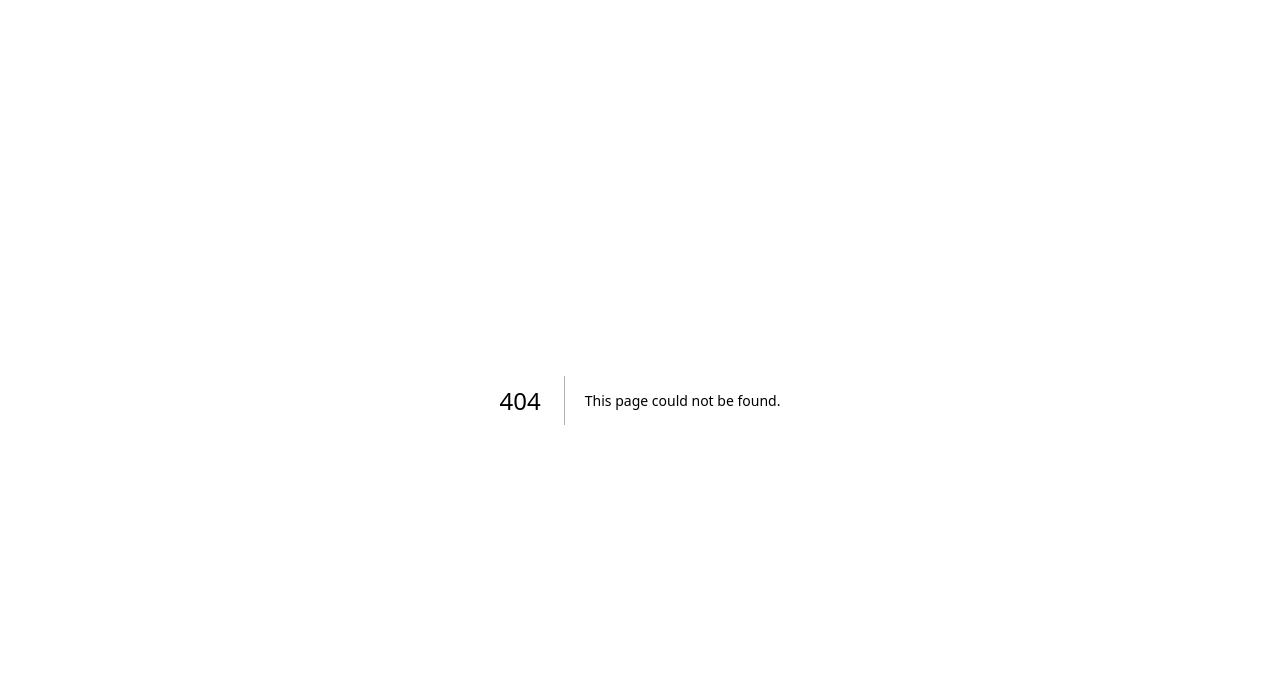
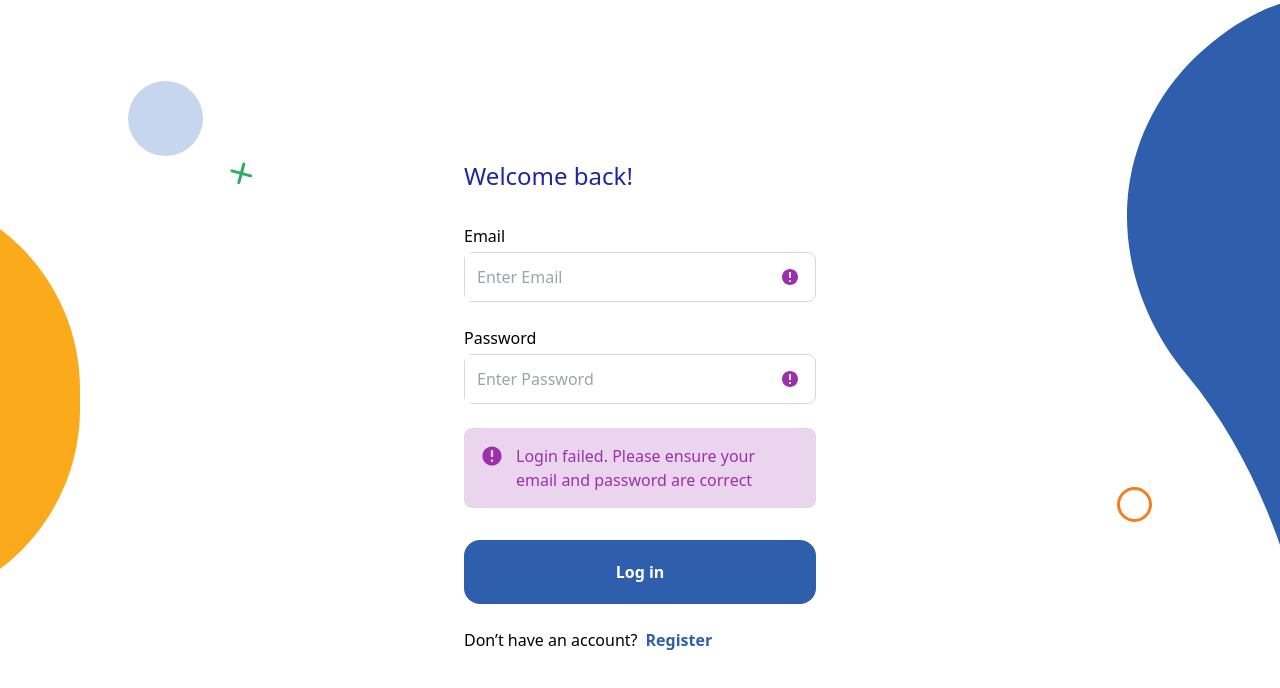
Before and after one commit to jaiisymnz/course-flow, a Next.js app: page /login in a window 1280 px wide. Before the commit this address had no page. Shown: the top 688 px of the page. Built offline with nearby package versions, Linux system fonts and the light colour scheme.

Commit message:
feat: add UI user login page

```diff
--- /dev/null
+++ b/pages/login/index.js
@@ -0,0 +1,112 @@
+import Link from 'next/link'
+import React from 'react'
+
+export default function Login() {
+  return (
+    <div className='lg:flex lg:items-center lg:justify-center lg:py-20 pb-10  relative overflow-hidden'>
+         <div className='lg:w-[30%] pt-10 lg:py-20 pb-20 px-4'>
+            <h3 className='text-2xl text-[#22269E] font-medium'>
+                Welcome back!
+            </h3>
+
+            <form className='z-10 flex flex-col gap-6 pt-8'>
+                <div className='flex flex-col gap-1'>
+                    <label className='font-normal'>
+                        Email
+                    </label>
+
+                    <div className='flex items-center  border border-[#D6D9E4] rounded-lg'>
+                        <input
+                            type='email'
+                            placeholder='Enter Email'
+                            className='p-3 outline-none w-[90%]'
+                        />
+
+                        <svg width="20" height="20" viewBox="0 0 24 24" fill="none" xmlns="http://www.w3.org/2000/svg">
+                            <path fill-rule="evenodd" clip-rule="evenodd" d="M21.5994 11.9984C21.5994 17.3004 17.3013 21.5984 11.9994 21.5984C6.69748 21.5984 2.39941 17.3004 2.39941 11.9984C2.39941 6.6965 6.69748 2.39844 11.9994 2.39844C17.3013 2.39844 21.5994 6.6965 21.5994 11.9984ZM13.1994 16.7984C13.1994 17.4612 12.6622 17.9984 11.9994 17.9984C11.3367 17.9984 10.7994 17.4612 10.7994 16.7984C10.7994 16.1357 11.3367 15.5984 11.9994 15.5984C12.6622 15.5984 13.1994 16.1357 13.1994 16.7984ZM11.9994 5.99844C11.3367 5.99844 10.7994 6.5357 10.7994 7.19844V11.9984C10.7994 12.6612 11.3367 13.1984 11.9994 13.1984C12.6622 13.1984 13.1994 12.6612 13.1994 11.9984V7.19844C13.1994 6.5357 12.6622 5.99844 11.9994 5.99844Z" fill="#9B2FAC"/>
+                        </svg>
+                    </div>
+                </div>
+
+                <div className='flex flex-col gap-1'>
+                    <label className='font-normal'>
+                        Password
+                    </label>
+
+                    <div className='flex items-center  border border-[#D6D9E4] rounded-lg'>
+                        <input
+                            type='password'
+                            placeholder='Enter Password'
+                            className='p-3 outline-none w-[90%]'
+                        />
+
+                        <svg width="20" height="20" viewBox="0 0 24 24" fill="none" xmlns="http://www.w3.org/2000/svg">
+                            <path fill-rule="evenodd" clip-rule="evenodd" d="M21.5994 11.9984C21.5994 17.3004 17.3013 21.5984 11.9994 21.5984C6.69748 21.5984 2.39941 17.3004 2.39941 11.9984C2.39941 6.6965 6.69748 2.39844 11.9994 2.39844C17.3013 2.39844 21.5994 6.6965 21.5994 11.9984ZM13.1994 16.7984C13.1994 17.4612 12.6622 17.9984 11.9994 17.9984C11.3367 17.9984 10.7994 17.4612 10.7994 16.7984C10.7994 16.1357 11.3367 15.5984 11.9994 15.5984C12.6622 15.5984 13.1994 16.1357 13.1994 16.7984ZM11.9994 5.99844C11.3367 5.99844 10.7994 6.5357 10.7994 7.19844V11.9984C10.7994 12.6612 11.3367 13.1984 11.9994 13.1984C12.6622 13.1984 13.1994 12.6612 13.1994 11.9984V7.19844C13.1994 6.5357 12.6622 5.99844 11.9994 5.99844Z" fill="#9B2FAC"/>
+                        </svg>
+                    </div>
+                </div>
+
+                <div className='bg-[#EBD5EE] rounded-lg p-4'>
+                    <div className='flex gap-2'>
+                        <svg width="28" height="28" viewBox="0 0 28 28" fill="none" xmlns="http://www.w3.org/2000/svg">
+                            <path fill-rule="evenodd" clip-rule="evenodd" d="M21.5994 11.9984C21.5994 17.3004 17.3013 21.5984 11.9994 21.5984C6.69748 21.5984 2.39941 17.3004 2.39941 11.9984C2.39941 6.6965 6.69748 2.39844 11.9994 2.39844C17.3013 2.39844 21.5994 6.6965 21.5994 11.9984ZM13.1994 16.7984C13.1994 17.4612 12.6622 17.9984 11.9994 17.9984C11.3367 17.9984 10.7994 17.4612 10.7994 16.7984C10.7994 16.1357 11.3367 15.5984 11.9994 15.5984C12.6622 15.5984 13.1994 16.1357 13.1994 16.7984ZM11.9994 5.99844C11.3367 5.99844 10.7994 6.5357 10.7994 7.19844V11.9984C10.7994 12.6612 11.3367 13.1984 11.9994 13.1984C12.6622 13.1984 13.1994 12.6612 13.1994 11.9984V7.19844C13.1994 6.5357 12.6622 5.99844 11.9994 5.99844Z" fill="#9B2FAC"/>
+                        </svg>
+
+                        <div className='text-[#9B2FAC]'>
+                            Login failed. Please ensure your <br/> email and password are correct
+                        </div>
+
+                    </div>
+                </div>
+
+                <button
+                    type='submit'
+                    className='bg-[#2F5FAC] text-white py-5 px-8 rounded-2xl font-bold mt-2 cursor-pointer'
+                >
+                    Log in
+                </button>
+            </form>
+
+
+            <h4 className='pt-6 font-medium'>
+                    Don’t have an account?
+                <span className='ml-2 text-[#2F5FAC]'>
+                    <Link href={'/register'} className='font-bold'>Register</Link>
+                </span>
+            </h4>
+
+            <div className='z-[-1] w-[30px] lg:w-[75px] lg:h-[75px] h-[30px] rounded-full bg-[#C6D6EF]
+                    absolute left-[-4%] sm:left-0 lg:left-[10%] lg:top-[10%] top-0'
+            >
+
+            </div>
+
+            <svg width="153" height="587" viewBox="0 0 153 587" fill="none" xmlns="http://www.w3.org/2000/svg"
+                className='z-[-1] absolute right-0 top-[-5%] lg:top-0 w-[33px] lg:w-[153px] h-[117px] lg:h-[587px]'>
+                <path d="M59.1396 374C126.262 454 161.306 557.5 172.64 617V0C139.973 1.16669 68.8265 40.0145 30.2626 105.5C-22.7376 195.5 -1.70853 301.478 59.1396 374Z" fill="#2F5FAC"/>
+            </svg>
+
+
+            <div className='absolute top-[30%] lg:top-[60%] right-[5%] sm:right-[3%] lg:right-[10%]
+                    w-[10px] lg:w-[35px] lg:h-[35px] h-[10px] rounded-full border-[3px] border-[#F47E20]'
+            >
+
+            </div>
+
+            <div className='z-[-1] absolute bottom-0 lg:bottom-[25%] left-[-23%] sm:left-[-10%] lg:left-[-30%]
+                    xl:left-[-25%] 2xl:left-[-20%] w-[110px] lg:w-[400px] lg:h-[420px] h-[110px] bg-[#FBAA1C] rounded-full'
+            >
+
+            </div>
+
+            <svg width="23" height="23" viewBox="0 0 23 23" fill="none" xmlns="http://www.w3.org/2000/svg"
+                className='hidden lg:block absolute top-[20%] left-[18%]'>
+                <path d="M13.843 1.99998L8.83754 20.6805" stroke="#2FAC61" stroke-width="3" stroke-linecap="round"/>
+                <path d="M2.00035 8.83751L20.6809 13.8429" stroke="#2FAC61" stroke-width="3" stroke-linecap="round"/>
+            </svg>
+
+        </div>
+    </div>
+
+  )
+}
```
Also changed, not shown: assets/icons/alert-icon.svg (added).
